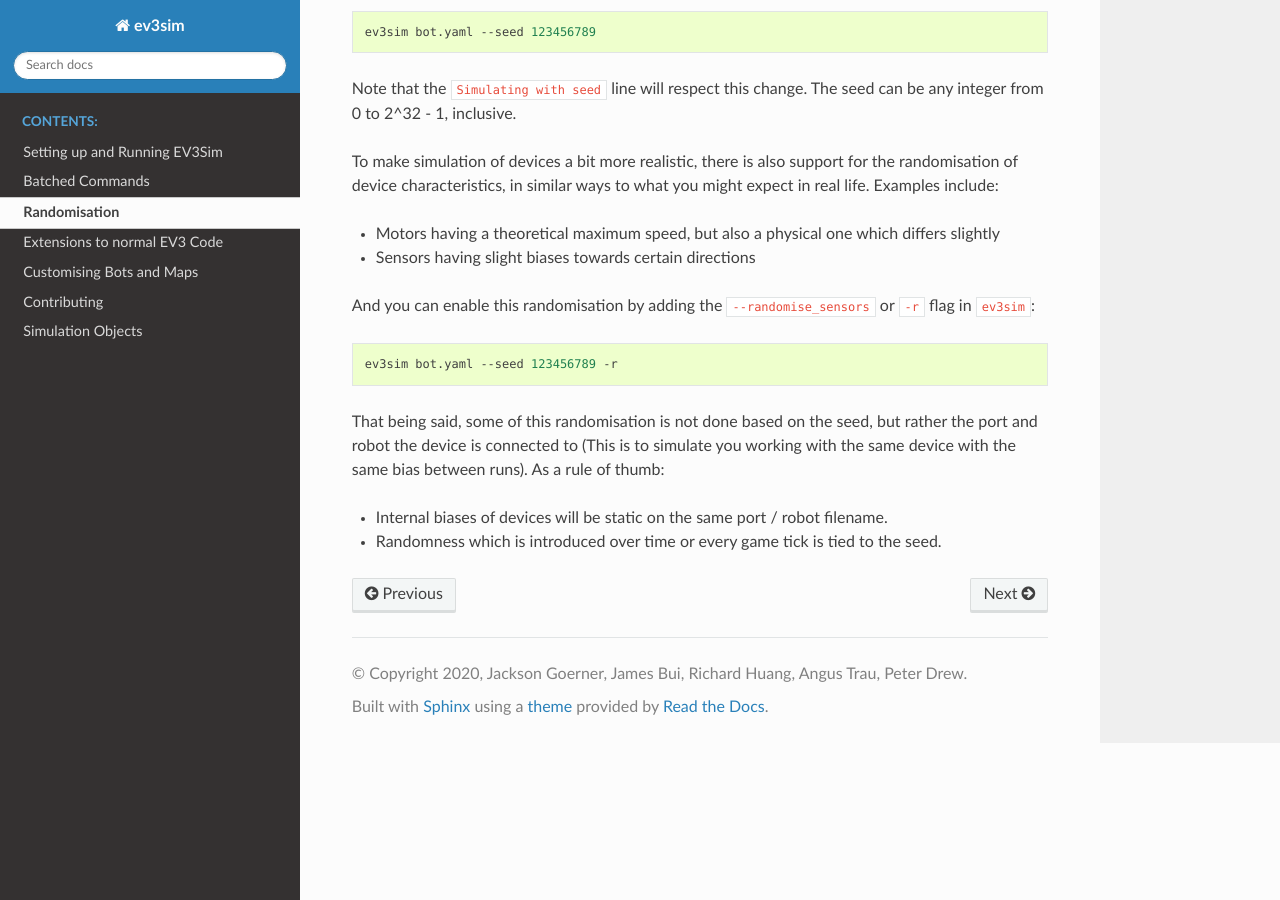
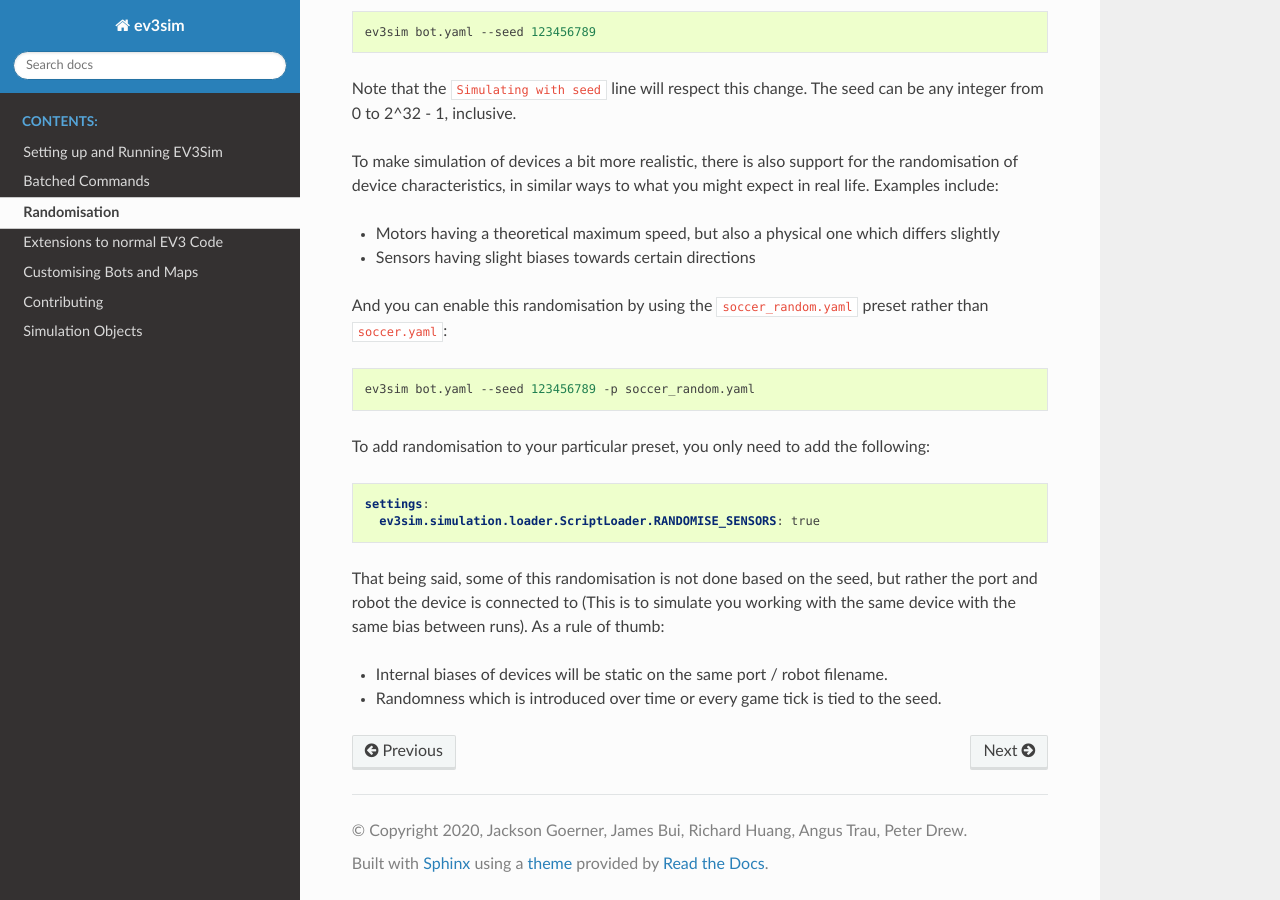
Before and after one commit to MelbourneHighSchoolRobotics/ev3sim, a Sphinx documentation site: the page built from docs/randomisation.rst, in a window 1280 px wide and 900 px high, scrolled down 626 px. Built offline with Sphinx 7.4.7 and the Read the Docs theme 2.0.0, drawn with Linux system fonts in a browser that asks for light colours.

Commit message:
Update randomisation docs to respect flag removal.

```diff
--- a/docs/randomisation.rst
+++ b/docs/randomisation.rst
@@ -29,11 +29,18 @@ To make simulation of devices a bit more realistic, there is also support for th
 * Motors having a theoretical maximum speed, but also a physical one which differs slightly
 * Sensors having slight biases towards certain directions
 
-And you can enable this randomisation by adding the ``--randomise_sensors`` or ``-r`` flag in ``ev3sim``:
+And you can enable this randomisation by using the ``soccer_random.yaml`` preset rather than ``soccer.yaml``:
 
 .. code-block:: bash
 
-    ev3sim bot.yaml --seed 123456789 -r
+    ev3sim bot.yaml --seed 123456789 -p soccer_random.yaml
+
+To add randomisation to your particular preset, you only need to add the following:
+
+.. code-block:: yaml
+
+    settings:
+      ev3sim.simulation.loader.ScriptLoader.RANDOMISE_SENSORS: true
 
 That being said, some of this randomisation is not done based on the seed, but rather the port and robot the device is connected to (This is to simulate you working with the same device with the same bias between runs). As a rule of thumb:
 
```
